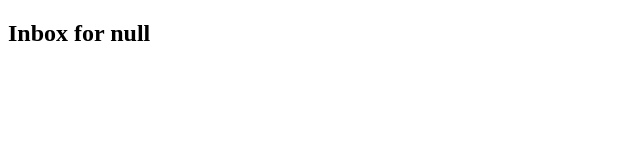
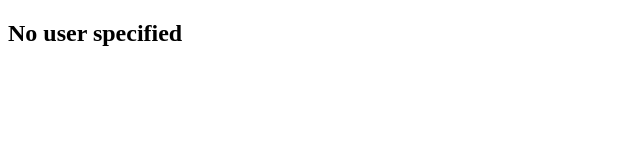
Before and after one commit to MRABDUL13/anonymous-messages, a plain HTML site: page inbox.html in a window 1280 px wide. Shown: the whole page, without its empty margins (0-640 px from the left). Drawn offline with Linux system fonts and the light colour scheme.

Commit message:
Update inbox.html

```diff
--- a/inbox.html
+++ b/inbox.html
@@ -11,16 +11,20 @@
   <script>
     const params = new URLSearchParams(window.location.search);
     const user = params.get("user");
+
+    if (!user) {
+      document.getElementById("username").innerText = "No user specified";
+    } else {
       const inbox = JSON.parse(localStorage.getItem(`inbox_${user}`)) || [];
+      document.getElementById("username").innerText = `Inbox for ${user}`;
 
-    document.getElementById("username").innerText = `Inbox for ${user}`;
       const list = document.getElementById("messageList");
-
       inbox.forEach(msg => {
         const li = document.createElement("li");
         li.textContent = msg;
         list.appendChild(li);
       });
+    }
   </script>
 </body>
 </html>
```
Lines whose indentation alone changed are shown as unchanged.
